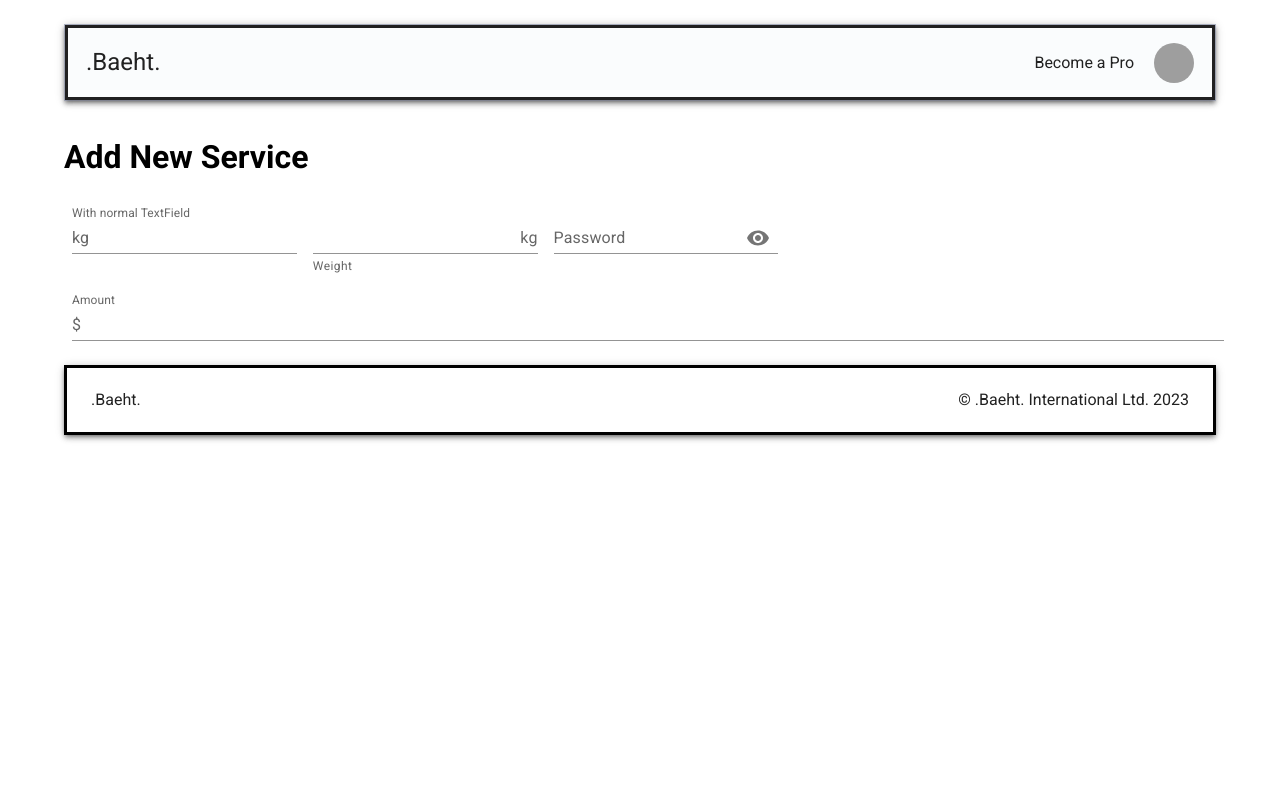
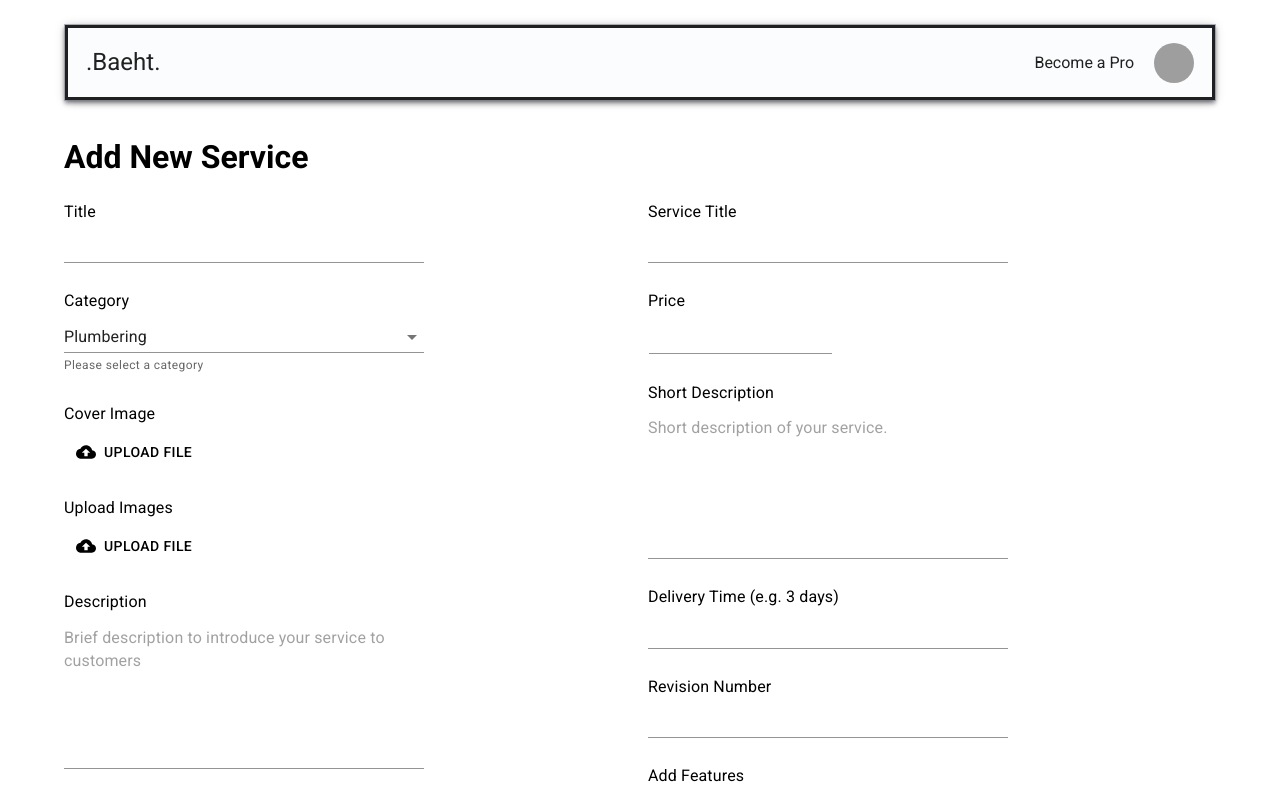
Before and after one commit to Sama-E/Baeht, a React (Vite) app in the folder client/: page /addService in a window 1280 px wide. Shown: the top 800 px of the page. Built offline with nearby package versions, Linux system fonts and the light colour scheme; grey boxes are pictures that could not be loaded.

Commit message:
addService update

```diff
--- a/client/src/pages/Pro/AddHServices.jsx
+++ b/client/src/pages/Pro/AddHServices.jsx
@@ -1,28 +1,52 @@
 import * as React from 'react';
 import Box from '@mui/material/Box';
-import IconButton from '@mui/material/IconButton';
-import Input from '@mui/material/Input';
-import FilledInput from '@mui/material/FilledInput';
-import OutlinedInput from '@mui/material/OutlinedInput';
-import InputLabel from '@mui/material/InputLabel';
-import InputAdornment from '@mui/material/InputAdornment';
-import FormHelperText from '@mui/material/FormHelperText';
-import FormControl from '@mui/material/FormControl';
 import TextField from '@mui/material/TextField';
-import Visibility from '@mui/icons-material/Visibility';
-import VisibilityOff from '@mui/icons-material/VisibilityOff';
+import { Stack, Typography, styled, Button } from '@mui/material';
+import CloudUploadIcon from '@mui/icons-material/CloudUpload';
+
+const VisuallyHiddenInput = styled('input')({
+  clip: 'rect(0 0 0 0)',
+  clipPath: 'inset(50%)',
+  height: 1,
+  overflow: 'hidden',
+  position: 'absolute',
+  bottom: 0,
+  left: 0,
+  whiteSpace: 'nowrap',
+  width: 1,
+});
 
 const AddHServices = () => {
 
-  const [showPassword, setShowPassword] = React.useState(false);
-
-  const handleClickShowPassword = () => setShowPassword((show) => !show);
-
-  const handleMouseDownPassword = (event) => {
-    event.preventDefault();
-  };
+  const catgories = [
+    {
+      value: 'Plumbering',
+      label: 'Plumbering',
+    },
+    {
+      value: 'Electrician',
+      label: 'Electrician',
+    },
+    {
+      value: 'Roofer',
+      label: 'Roofer',
+    },
+    {
+      value: 'Landscaper',
+      label: 'Landscaper',
+    },
+    {
+      value: 'Designer',
+      label: 'Designer',
+    },
+    {
+      value: 'Painter',
+      label: 'Painter',
+    },
+  ];
 
   return (
+
     <div>
       <Box sx={{
         display: 'flex',
@@ -31,54 +55,160 @@ const AddHServices = () => {
       }}>
         <h1>Add New Service</h1>
       </Box>
-      <Box>
+      <Box
+        component="form"
+        sx={{
+          '& .MuiTextField-root': { width: '40ch' },
+        }}
+        display= "flex"
+        noValidate
+        autoComplete="off"
+      >
+        <Box sx={{ flex: "1" }}>
+          <Stack spacing={3}>
 
+            <Box component="section">
+              <Typography variant="subtitle1" gutterBottom>
+                Title
+              </Typography>
               <TextField
-          label="With normal TextField"
-          id="standard-start-adornment"
-          sx={{ m: 1, width: '25ch' }}
-          InputProps={{
-            startAdornment: <InputAdornment position="start">kg</InputAdornment>,
-          }}
+                sx={{ width: '40ch' }}
                 variant="standard"
               />
-        <FormControl variant="standard" sx={{ m: 1, mt: 3, width: '25ch' }}>
-          <Input
-            id="standard-adornment-weight"
-            endAdornment={<InputAdornment position="end">kg</InputAdornment>}
-            aria-describedby="standard-weight-helper-text"
-            inputProps={{
-              'aria-label': 'weight',
+            </Box>
+
+            <Box component="section">
+              <Typography variant="subtitle1" gutterBottom>
+                Category
+              </Typography>
+              <TextField
+                select
+                SelectProps={{
+                  native: true,
                 }}
+                helperText="Please select a category"
+                variant="standard"
+              >
+                {catgories.map((option) => (
+                  <option key={option.value} value={option.value}>
+                    {option.label}
+                  </option>
+                ))}
+              </TextField>
+            </Box>
+
+            <Box component="section">
+              <Typography variant="subtitle1" gutterBottom>
+                Cover Image
+              </Typography>
+              <Button component="label" variant="outline" startIcon={<CloudUploadIcon />}>
+                Upload file
+                <VisuallyHiddenInput type="file" />
+              </Button>
+            </Box>
+
+            <Box component="section">
+              <Typography variant="subtitle1" gutterBottom>
+                Upload Images
+              </Typography>
+              <Button component="label" variant="outline" startIcon={<CloudUploadIcon />}>
+                Upload file
+                <VisuallyHiddenInput type="file" multiple />
+              </Button>
+            </Box>
+
+            <Box component="section">
+              <Typography variant="subtitle1" gutterBottom>
+                Description
+              </Typography>
+              <TextField
+                multiline
+                rows={6}
+                placeholder="Brief description to introduce your service to customers"
+                variant="standard"
               />
-          <FormHelperText id="standard-weight-helper-text">Weight</FormHelperText>
-        </FormControl>
-        <FormControl sx={{ m: 1, width: '25ch' }} variant="standard">
-          <InputLabel htmlFor="standard-adornment-password">Password</InputLabel>
-          <Input
-            id="standard-adornment-password"
-            type={showPassword ? 'text' : 'password'}
-            endAdornment={
-              <InputAdornment position="end">
-                <IconButton
-                  aria-label="toggle password visibility"
-                  onClick={handleClickShowPassword}
-                  onMouseDown={handleMouseDownPassword}
-                >
-                  {showPassword ? <VisibilityOff /> : <Visibility />}
-                </IconButton>
-              </InputAdornment>
-            }
+            </Box>
+
+          </Stack>
+        </Box>
+        <Box sx={{ flex: "1", pl: 2 }}>
+          <Stack spacing={3}>
+
+            <Box component="section">
+              <Typography variant="subtitle1" gutterBottom>
+                Service Title
+              </Typography>
+              <TextField
+                sx={{ width: '40ch' }}
+                variant="standard"
               />
-        </FormControl>
-        <FormControl fullWidth sx={{ m: 1 }} variant="standard">
-          <InputLabel htmlFor="standard-adornment-amount">Amount</InputLabel>
-          <Input
-            id="standard-adornment-amount"
-            startAdornment={<InputAdornment position="start">$</InputAdornment>}
+            </Box>
+
+            <Box component="section">
+              <Typography variant="subtitle1" gutterBottom>
+                Price
+              </Typography>
+              <TextField
+                sx={{ display: 'block', p: 0.1  }}
+                variant="standard"
               />
-        </FormControl>
+            </Box>
 
+            <Box component="section">
+              <Typography variant="subtitle1" gutterBottom>
+                Short Description
+              </Typography>
+              <TextField
+                multiline
+                rows={6}
+                placeholder="Short description of your service."
+                variant="standard"
+              />
+            </Box>
+
+            <Box component="section">
+              <Typography variant="subtitle1" gutterBottom>
+                Delivery Time (e.g. 3 days)
+              </Typography>
+              <TextField
+                sx={{ width: '40ch' }}
+                variant="standard"
+              />
+            </Box>
+
+            <Box component="section">
+              <Typography variant="subtitle1" gutterBottom>
+                Revision Number
+              </Typography>
+              <TextField
+                sx={{ width: '40ch' }}
+                variant="standard"
+              />
+            </Box>
+
+            <Box component="section">
+              <Typography variant="subtitle1" gutterBottom>
+                Add Features
+              </Typography>
+              <TextField
+                sx={{ display: 'block', p: 1 }}
+                variant="standard"
+                placeholder="Item 1"
+              />
+              <TextField
+                sx={{ display: 'block', p: 1  }}
+                variant="standard"
+                placeholder="Item 2"
+              />
+              <TextField
+                sx={{ display: 'block', p: 1  }}
+                variant="standard"
+                placeholder="Item 3"
+              />
+            </Box>
+
+          </Stack>
+        </Box>
       </Box>
     </div>
   )
```
Lines whose indentation alone changed are shown as unchanged.
